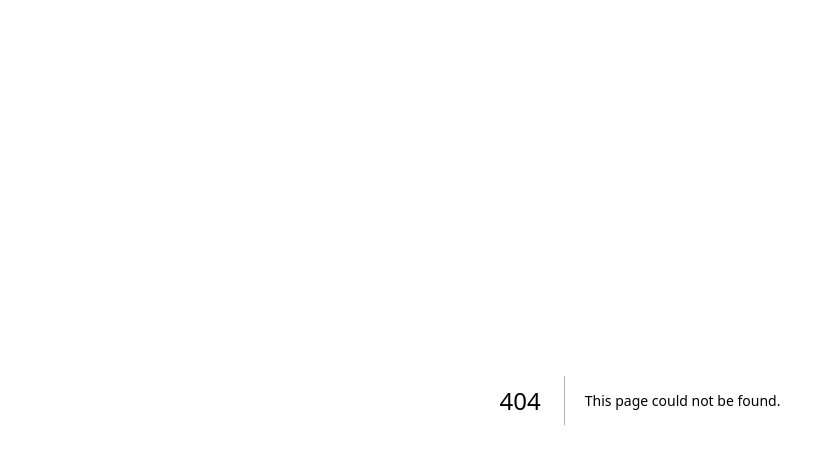
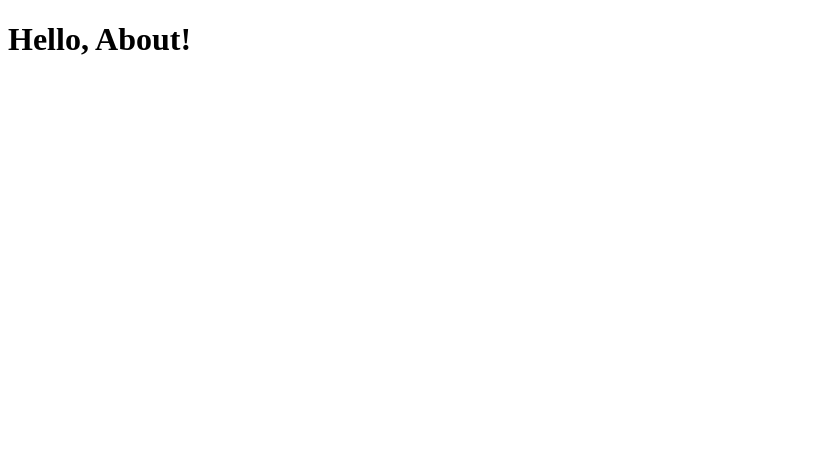
Before and after one commit to MelvinPeepers/next-class, a Next.js app: page /about in a window 1280 px wide. Before the commit this address had no page. Shown: the top 464 px of the page, without its empty margins (0-835 px from the left). Built offline with nearby package versions, Linux system fonts and the light colour scheme.

Commit message:
added about

```diff
--- /dev/null
+++ b/app/about/page.tsx
@@ -0,0 +1,3 @@
+export default function About() {
+  return <h1>Hello, About!</h1>;
+}
```
